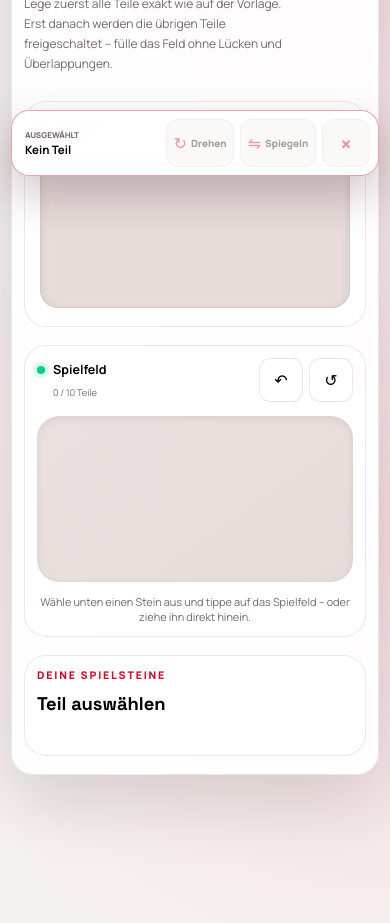
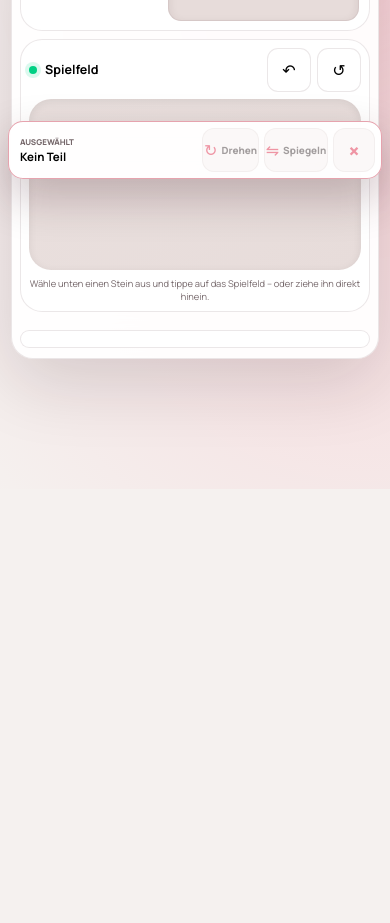
Before and after one commit to 2700noah-wq/polonese-game, a website: page index.html in a window 390 px wide. Shown: the part 658-1581 px from the top of the page. After the commit the page ends 1147 px from the top, so only its background shows below. Drawn offline with Linux system fonts and the light colour scheme.

Commit message:
Verdichte mobile Spielansicht

```diff
--- a/styles.css
+++ b/styles.css
@@ -1299,7 +1299,7 @@ body.dragging-piece .board-wrap {
 
 @media (max-width: 640px) {
   body {
-    padding-bottom: calc(88px + env(safe-area-inset-bottom));
+    padding-bottom: calc(70px + env(safe-area-inset-bottom));
   }
 
   .topbar,
@@ -1336,51 +1336,71 @@ body.dragging-piece .board-wrap {
   }
 
   .game-panel {
-    padding: 18px 12px;
+    padding: 10px 8px;
   }
 
   .game-heading {
-    gap: 12px;
-  }
-
-  .game-heading h1 {
-    font-size: 2.1rem;
-  }
-
-  .game-heading p:not(.eyebrow) {
-    font-size: 0.75rem;
-  }
-
-  .clue-count {
-    width: 68px;
-    padding: 10px 7px;
+    display: none;
   }
 
   .template-card {
-    display: block;
-    padding: 14px;
+    display: grid;
+    grid-template-columns: minmax(0, 0.8fr) minmax(0, 1.2fr);
+    align-items: center;
+    gap: 10px;
+    padding: 9px 10px;
   }
 
   .template-board {
-    margin-top: 20px;
+    width: 100%;
+    margin: 0;
+    padding: 6px;
+    gap: 2px;
+    border-radius: 13px;
+  }
+
+  .card-heading {
+    min-width: 0;
+  }
+
+  .card-heading small {
+    display: none;
+  }
+
+  .workspace {
+    gap: 8px;
   }
 
   .board-card,
   .tray-section {
-    padding: 12px;
+    padding: 8px;
   }
 
   .board-wrap {
-    padding: 8px;
+    padding: 5px;
   }
 
   .game-board {
-    gap: 3px;
+    gap: 2px;
     touch-action: none;
   }
 
+  .board-toolbar {
+    margin-bottom: 7px;
+  }
+
+  .board-toolbar small {
+    display: none;
+  }
+
+  .board-message {
+    min-height: 15px;
+    margin-top: 7px;
+    font-size: 0.58rem;
+  }
+
   .tray-heading {
-    align-items: flex-start;
+    display: none;
   }
 
   .piece-actions {
@@ -1394,46 +1414,54 @@ body.dragging-piece .board-wrap {
   }
 
   .piece-tray {
-    grid-template-columns: none;
-    grid-auto-flow: column;
-    grid-auto-columns: minmax(122px, 39vw);
-    gap: 10px;
-    padding: 2px 2px 10px;
-    overflow-x: auto;
-    overscroll-behavior-inline: contain;
-    scroll-padding-inline: 2px;
-    scroll-snap-type: inline proximity;
-    scrollbar-width: thin;
-    -webkit-overflow-scrolling: touch;
+    grid-template-columns: repeat(5, minmax(0, 1fr));
+    grid-auto-flow: row;
+    grid-auto-columns: auto;
+    gap: 6px;
+    padding: 0;
+    overflow: visible;
   }
 
   .piece-card {
-    min-height: 112px;
-    scroll-snap-align: start;
-    touch-action: pan-x;
-  }
-
-  .piece-card strong {
-    font-size: 0.68rem;
-  }
-
+    min-height: 64px;
+    padding: 2px;
+    touch-action: manipulation;
+  }
+
+  .mini-piece {
+    --mini-size: 8px;
+    height: 54px;
+    margin: 0 auto;
+  }
+
+  .piece-card strong,
   .piece-card small {
-    font-size: 0.56rem;
+    display: none;
+  }
+
+  .piece-card.is-clue::after {
+    content: "★";
+    top: 3px;
+    right: 4px;
+    padding: 0;
+    color: var(--accent);
+    background: transparent;
+    font-size: 0.75rem;
   }
 
   .mobile-action-bar {
     position: fixed;
-    right: 11px;
-    bottom: max(10px, env(safe-area-inset-bottom));
-    left: 11px;
+    right: 8px;
+    bottom: max(7px, env(safe-area-inset-bottom));
+    left: 8px;
     z-index: 1000;
     display: grid;
-    grid-template-columns: minmax(0, 1fr) 68px 76px 48px;
-    gap: 6px;
+    grid-template-columns: minmax(0, 1fr) 57px 64px 42px;
+    gap: 5px;
     align-items: stretch;
-    padding: 8px;
+    padding: 6px;
     border: 1px solid color-mix(in srgb, var(--accent) 30%, var(--line));
-    border-radius: 18px;
+    border-radius: 15px;
     background: rgba(255, 255, 255, 0.96);
     box-shadow: 0 18px 45px rgba(50, 10, 20, 0.24);
     backdrop-filter: blur(16px);
@@ -1472,7 +1500,7 @@ body.dragging-piece .board-wrap {
     position: relative;
     z-index: 1;
     min-width: 0;
-    min-height: 48px;
+    min-height: 44px;
     display: flex;
     align-items: center;
     justify-content: center;
@@ -1514,7 +1542,7 @@ body.dragging-piece .board-wrap {
   }
 
   .toast {
-    bottom: calc(88px + env(safe-area-inset-bottom));
+    bottom: calc(70px + env(safe-area-inset-bottom));
   }
 
   .stats-grid {
```
